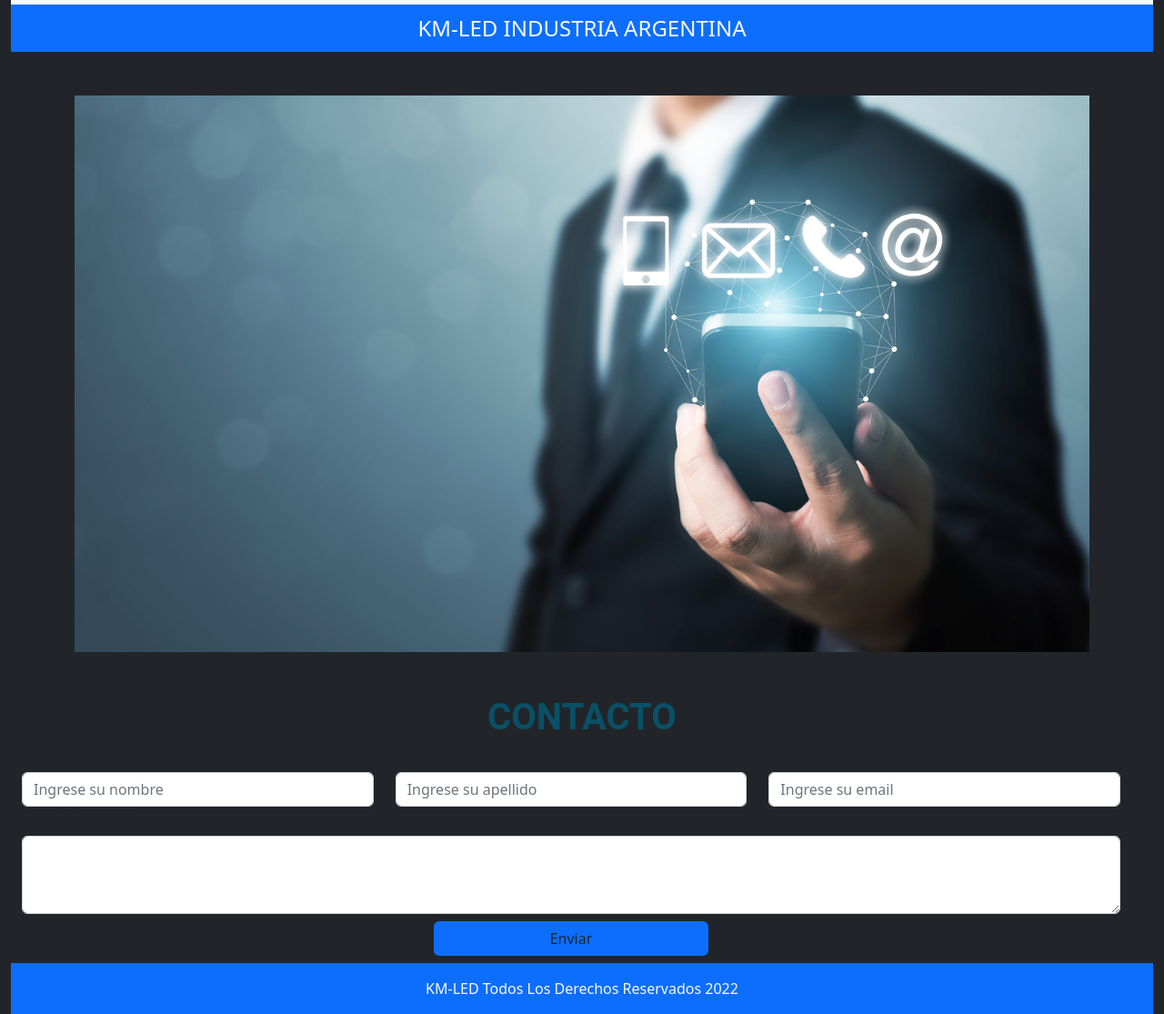
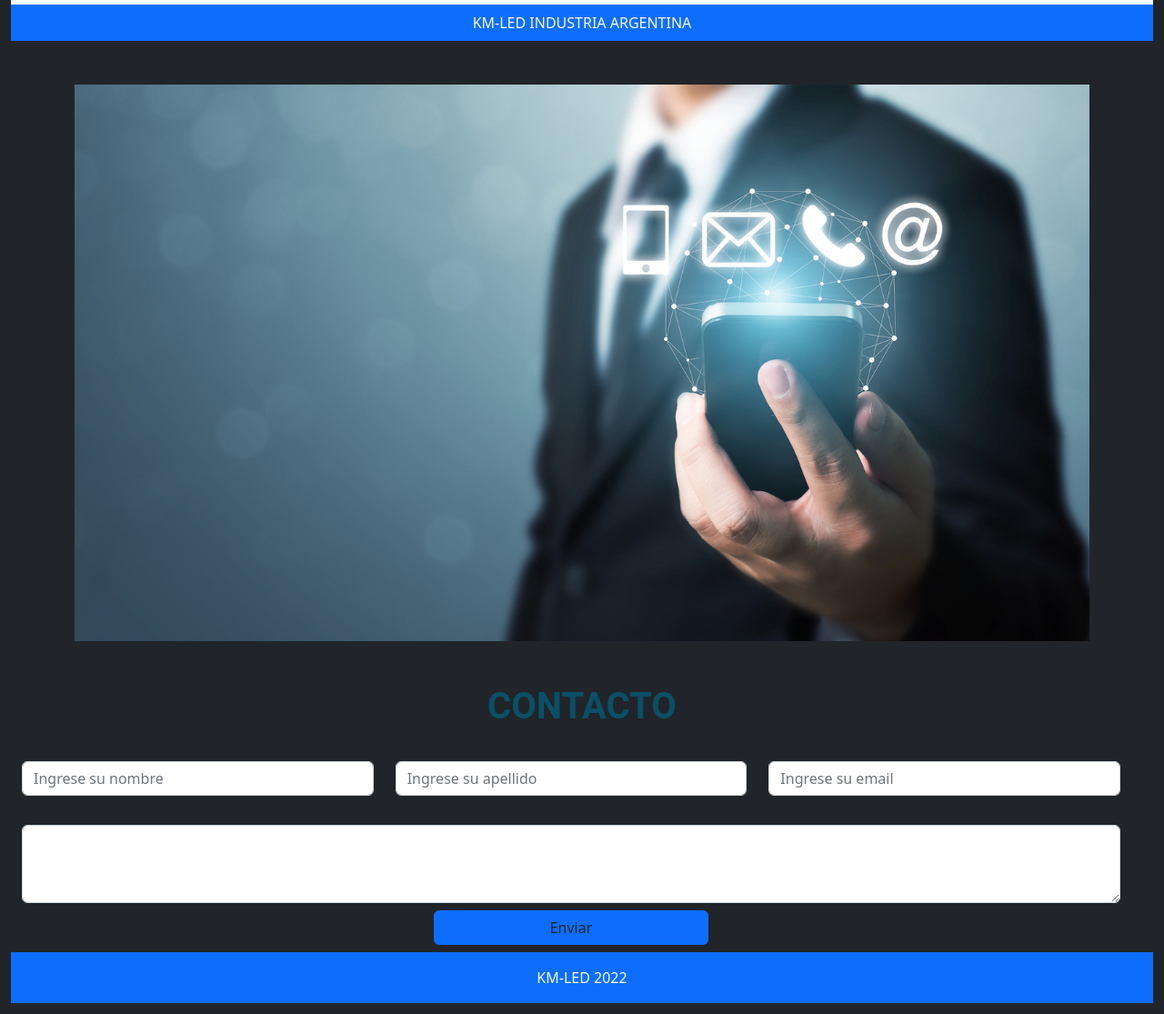
Before and after one commit to KM-LED/webkmled_sass, a website: page pages/contactos.html in a window 1280 px wide. Shown: the part 69-1184 px from the top of the page at 91% size. Drawn offline with nearby package versions, Linux system fonts and the light colour scheme.

Commit message:
header y footer

```diff
--- a/pages/contactos.html
+++ b/pages/contactos.html
@@ -46,7 +46,7 @@
     </nav>
 
     <header class="container-fluid bg-primary d-flex justify-content-center">
-        <p class="text-light mb-0 p-2 fs-4">KM-LED INDUSTRIA ARGENTINA</p>
+        <p class="text-light mb-0 p-2 fs-6">KM-LED INDUSTRIA ARGENTINA</p>
     </header>
 
     <main>
@@ -102,7 +102,7 @@
     </main>
 
     <footer class="container-fluid bg-primary d-flex justify-content-center">
-        <p class="text-light mb-0 p-3 fs-6">KM-LED Todos Los Derechos Reservados 2022</p>
+        <p class="text-light mb-0 p-3 fs-6">KM-LED 2022</p>
     </footer>
 
     <!-- JavaScript Bundle with Popper -->
```
Also changed, not shown: index.html (+1 -1 lines), pages/descargas.html (+2 -2 lines), pages/productos.html (+2 -2 lines), pages/quienes_Somos.html (+2 -2 lines).
